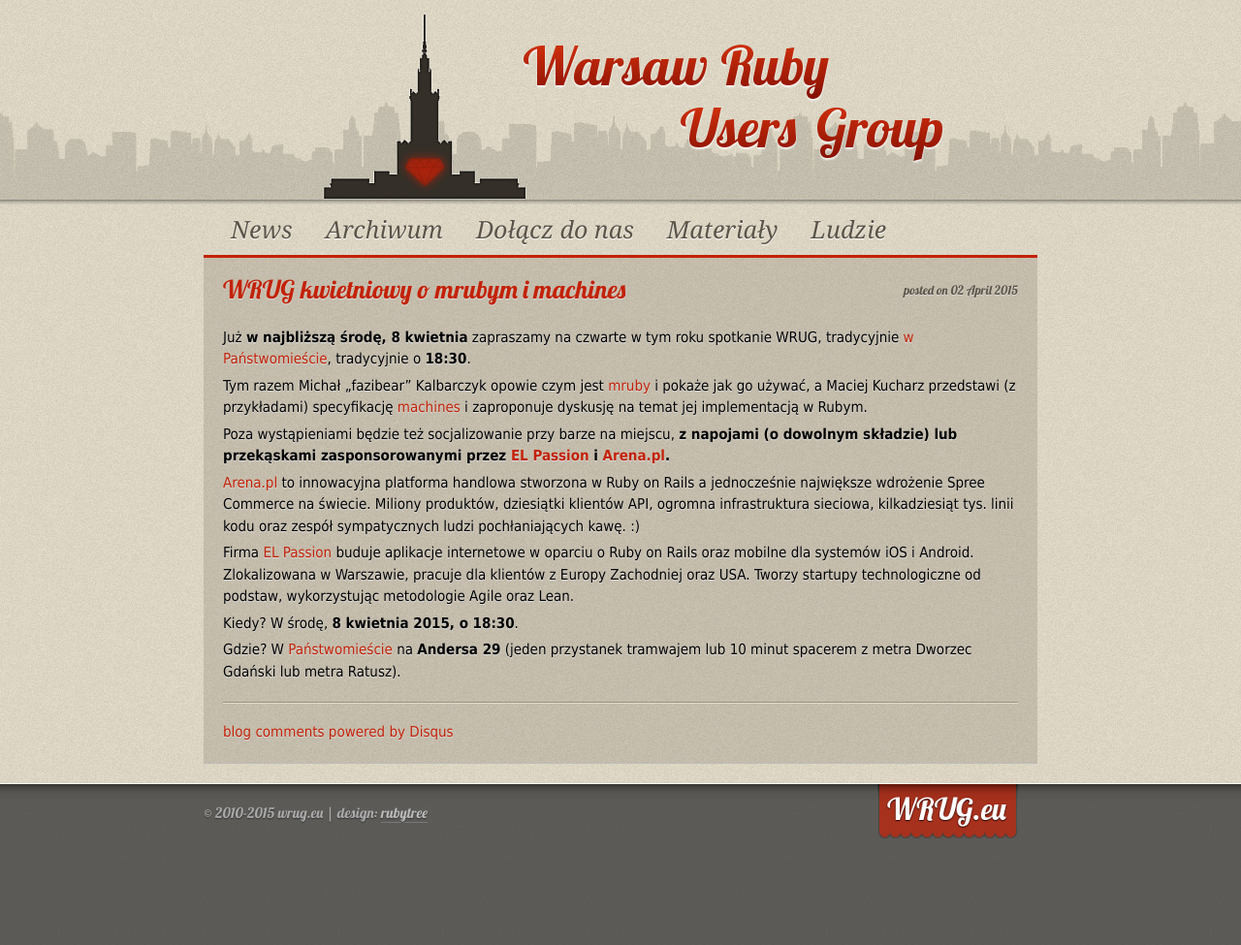
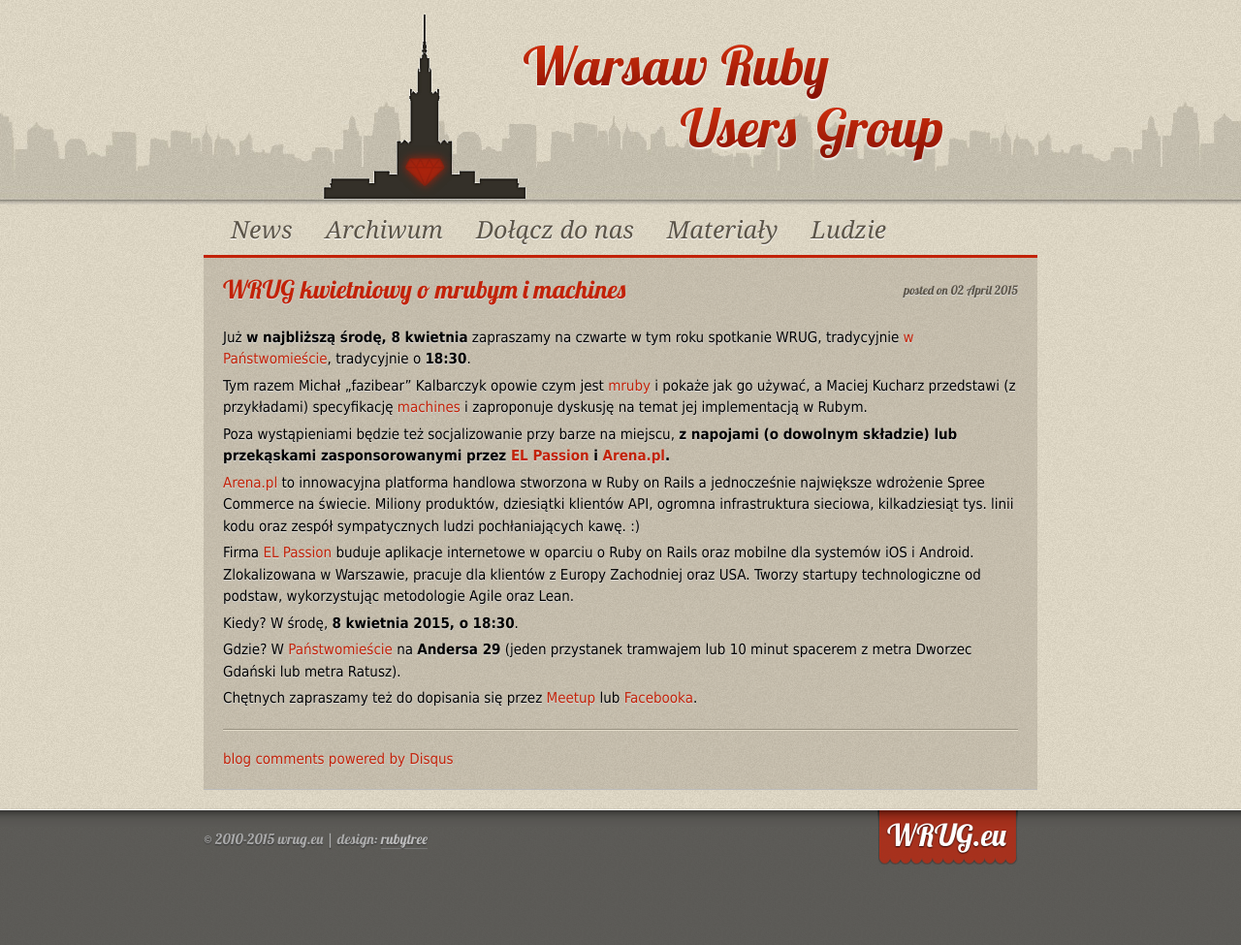
Before and after one commit to wrug/wrug.eu, a Jekyll site: the page built from _posts/2015-04-02-spotkanie-kwietniowe.md, in a window 1280 px wide. Shown: the whole page at 97% size. Built offline with Jekyll 4.4.1, drawn with Linux system fonts in a browser that asks for light colours; comment, search, counter and statistics services are not loaded; before the commit the page ends 948 px from its top, so only the background shows below that.

Commit message:
April 2015 Fb/Meetup links

```diff
--- a/_posts/2015-04-02-spotkanie-kwietniowe.md
+++ b/_posts/2015-04-02-spotkanie-kwietniowe.md
@@ -34,3 +34,7 @@
 Gdzie? W [Państwomieście](http://panstwomiasto.pl) na
 **Andersa 29** (jeden przystanek tramwajem lub 10 minut
 spacerem z metra Dworzec Gdański lub metra Ratusz).
+
+Chętnych zapraszamy też do dopisania się przez
+[Meetup](http://www.meetup.com/Warsaw-Ruby-Users-Group-WRUG/events/221568611/)
+lub [Facebooka](https://www.facebook.com/events/1590870944509686/).
```
